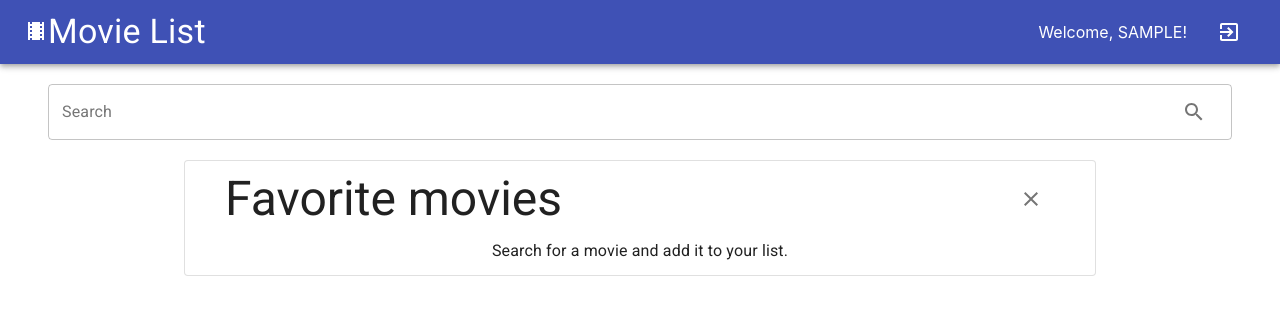
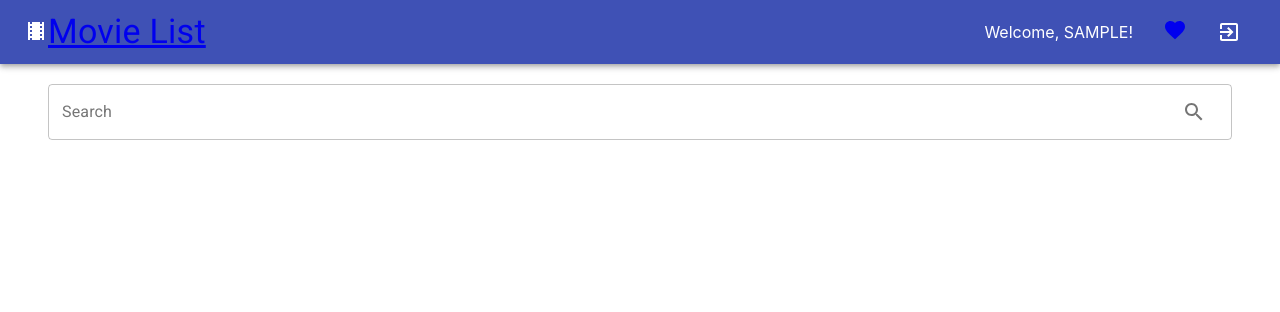
Before and after one commit to Adina-Chirila/movie-list, a React (Create React App) app: page / in a window 1280 px wide. Both pictures are taken after typing "Sample" into the empty fields and a click on the button "SAVE". Shown: the top 312 px of the page. Built offline with nearby package versions, Linux system fonts and the light colour scheme.

Commit message:
Added Routing

```diff
--- a/package.json
+++ b/package.json
@@ -13,6 +13,7 @@
     "axios": "^0.19.2",
     "react": "^16.13.1",
     "react-dom": "^16.13.1",
+    "react-router-dom": "^5.2.0",
     "react-scripts": "3.4.1",
     "uuid": "^8.1.0"
   },
--- a/src/App.js
+++ b/src/App.js
@@ -5,6 +5,7 @@ import { Container } from "@material-ui/core";
 import MovieList from "./components/movieList/MovieList";
 import Search from "./components/search/Search";
 import LoginForm from "./components/movieList/LoginForm";
+import { BrowserRouter as Router, Switch, Route, Link } from "react-router-dom";
 
 class App extends React.Component {
   state = {
@@ -123,6 +124,7 @@ class App extends React.Component {
   render() {
     const { savedMovies, user } = this.state;
     return (
+      <Router>
         <div className="App">
           <Header
             user={user}
@@ -130,10 +132,14 @@ class App extends React.Component {
             closeFavorite={this.closeFavorite}
           />
           {user ? (
+            <Switch>
               <React.Fragment>
+                <Route path="/" exact>
                   <Container maxWidth="lg">
                     <Search onMovieAdd={this.onMovieAdd} />
                   </Container>
+                </Route>
+                <Route path="/favorites">
                   <Container maxWidth="md">
                     {this.state.favoriteVisible ? (
                       <MovieList
@@ -144,7 +150,9 @@ class App extends React.Component {
                       />
                     ) : null}
                   </Container>
+                </Route>
               </React.Fragment>
+            </Switch>
           ) : (
             <React.Fragment>
               <Container maxWidth="xl">
@@ -156,6 +164,7 @@ class App extends React.Component {
             </React.Fragment>
           )}
         </div>
+      </Router>
     );
   }
 }
--- a/src/shared/header/Header.js
+++ b/src/shared/header/Header.js
@@ -2,9 +2,10 @@ import React from "react";
 import { AppBar, Toolbar, Typography, Tooltip } from "@material-ui/core";
 import LocalMoviesIcon from "@material-ui/icons/LocalMovies";
 // import AccountCircleIcon from "@material-ui/icons/AccountCircle";
-// import FavoriteIcon from "@material-ui/icons/Favorite";
+import FavoriteIcon from "@material-ui/icons/Favorite";
 import ExitToAppIcon from "@material-ui/icons/ExitToApp";
 import styles from "./Header.module.css";
+import { BrowserRouter as Router, Switch, Route, Link } from "react-router-dom";
 
 const Header = (props) => {
   return (
@@ -12,7 +13,7 @@ const Header = (props) => {
       <Toolbar className={styles.header}>
         <Typography variant="h4">
           <LocalMoviesIcon />
-          Movie List
+          <Link to="/">Movie List</Link>
         </Typography>
 
         <div className={styles.accountActionContainer}>
@@ -27,12 +28,14 @@ const Header = (props) => {
               {/* <Tooltip title="Account">
                 <AccountCircleIcon className={styles.accountActionItem} />
               </Tooltip> */}
-              {/* <Tooltip title="Favorite">
-                <FavoriteIcon
-                  className={styles.accountActionItem}
-                  onClick={props.closeFavorite}
-                />
-              </Tooltip> */}
+              <Link to="/favorites">
+                <Tooltip title="Favorite">
+                  <FavoriteIcon
+                    className={styles.accountActionItem}
+                    // onClick={props.closeFavorite}
+                  />
+                </Tooltip>
+              </Link>
               <Tooltip title="Logout">
                 <ExitToAppIcon
                   className={styles.accountActionItem}
```
Also changed, not shown: 1 other file (tests, documents, lock files or other folders). Lines whose indentation alone changed are shown as unchanged.
